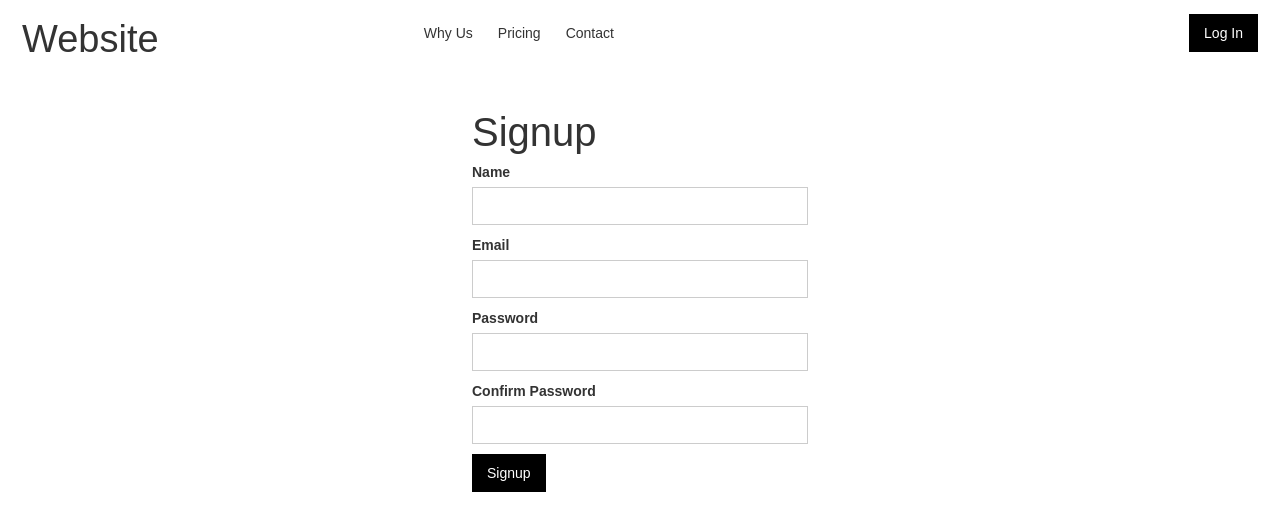
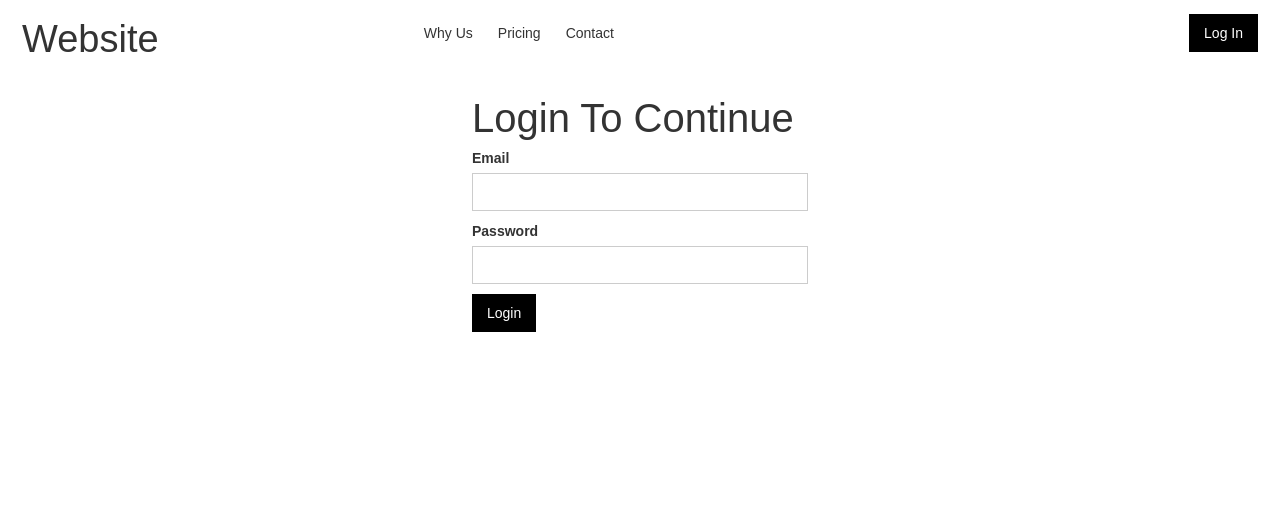
Before and after one commit to PICTWTL/pandas, a React (Create React App) app: page /login in a window 1280 px wide. Shown: the top 530 px of the page. Built offline with nearby package versions, Linux system fonts and the light colour scheme.

Commit message:
Basic Login Function Added

```diff
--- a/src/App.js
+++ b/src/App.js
@@ -9,7 +9,10 @@ import Signup from "./pages/Signup";
 import Alert from "./components/Alert";
 import { LandingNavbar } from "./components/LandingNavbar";
 import Home from "./pages/Home";
-import { createBrowserRouter } from "react-router-dom";
+// import { Landing } from "./pages/Landing";
+// import { createBrowserRouter,Router } from "react-router-dom";
+import { BrowserRouter as Router, Routes, Route } from "react-router-dom";
+
 
 const App = () => {
   const [alert, setAlert] = useState(null);
@@ -24,9 +27,20 @@ const App = () => {
   };
   return (
     <>
-      <LandingNavbar />
-      <Alert alert={alert} />
-      <Signup showAlert={showAlert} />
+
+    {/* <Admin></Admin> */}
+    <Router>
+    {/* <Alert alert={alert}/> */}
+
+      <Routes>
+              <Route exact path="/" element={<Landing></Landing>} />
+              <Route exact path="/admin" element={<Admin showAlert={showAlert}/>} />
+              <Route exact path="/signup" element={<Signup showAlert={showAlert}/>} />
+              <Route exact path="/login" element={<Login showAlert={showAlert}/>} />
+
+            </Routes>
+
+      </Router>
     </>
   );
 };
--- a/src/components/LandingNavbar.js
+++ b/src/components/LandingNavbar.js
@@ -1,6 +1,11 @@
 import React from 'react'
+import { useNavigate } from 'react-router-dom'
 
 export const LandingNavbar = () => {
+  const navigate = useNavigate();
+  const redirectLogin = ()=>{
+    navigate("/login")
+  }
   return (
     <div className='navbarr'>
         <h1 className='heading'>Website</h1>
@@ -10,7 +15,7 @@ export const LandingNavbar = () => {
             <div>Contact</div>
         </div>
         <div>
-            <button className='w-button'>Log In</button>
+            <button onClick={redirectLogin} className='w-button'>Log In</button>
         </div>
     </div>
   )
--- a/src/pages/Admin.js
+++ b/src/pages/Admin.js
@@ -1,5 +1,5 @@
 import { useContext } from "react";
-import { BrowserRouter, Routes, Route } from "react-router-dom";
+import { BrowserRouter, Routes, Route, useNavigate } from "react-router-dom";
 
 import Login from "./Login";
 import Home from "./Home";
@@ -9,13 +9,25 @@ import Single from "./Single";
 import { productInputs, userInputs } from "./formSource";
 import { DarkModeContext } from "../context/darkModeContext";
 import "../styles/dark.scss";
-
+import { Navigate } from "react-router-dom";
+// import { useNavigate } from "react-router-dom";
+import { useEffect } from "react";
 const Admin = () => {
+  const navigate = useNavigate();
   const { darkMode } = useContext(DarkModeContext);
-
+  useEffect(() => {
+    if(localStorage.getItem('token'))
+    {
+      // getAllNotes();
+    }
+    else{
+      navigate('/signup');
+    }
+  }, []);
   return (
     <div className={darkMode ? "dark" : ""}>
-      <BrowserRouter>
+      <Home></Home>
+      {/* <BrowserRouter>
         <Routes>
           <Route path="/">
             <Route index element={<Home />} />
@@ -38,7 +50,7 @@ const Admin = () => {
             </Route>
           </Route>
         </Routes>
-      </BrowserRouter>
+      </BrowserRouter> */}
     </div>
   );
 };
--- a/src/pages/Landing.js
+++ b/src/pages/Landing.js
@@ -1,7 +1,13 @@
 import React from 'react';
 import { LandingNavbar } from '../components/LandingNavbar';
 import '../styles/landingNavbar.scss'
+import { Navigate, useNavigate } from 'react-router-dom';
 export const Landing = () => {
+  let navigate = useNavigate();
+
+  const handleClick = ()=>{
+      navigate('/signup')
+  }
   return (
     <div>
     <LandingNavbar />
@@ -12,7 +18,7 @@ export const Landing = () => {
                     Lets give your brand a
                     <span className='big-h1'>headstart</span>
                 </h1>
-                <button className='button-primary w-button'>Get Started</button>
+                <button onClick={handleClick} className='button-primary w-button'>Get Started</button>
             </div>
         </div>
     </section>
--- a/src/pages/Login.js
+++ b/src/pages/Login.js
@@ -2,26 +2,83 @@ import React from "react";
 import { LandingNavbar } from "../components/LandingNavbar";
 import "../styles/login.scss";
 import "../styles/landingNavbar.scss";
-const Login = () => {
-  return <div>
-    <LandingNavbar/>
-    <section>
-      <div className="div-block-2">
-          <h1 className="heading-3">Login</h1>
+import { useNavigate } from "react-router-dom";
+import { useState } from "react";
+const host = "http://localhost:8080";
+
+const Login = (props) => {
+  const [credentials, setCredentials] = useState({ email: "", password: "" });
+  let history = useNavigate();
+  const onChange = (e) => {
+    setCredentials({ ...credentials, [e.target.name]: e.target.value });
+  };
+  const handleSubmit = async (e) => {
+    console.log("handle Login")
+    e.preventDefault();
+    const response = await fetch(`${host}/api/auth/login`, {
+      method: "POST",
+      headers: {
+        "Content-Type": "application/json",
+      },
+      body: JSON.stringify({
+        email: credentials.email,
+        password: credentials.password,
+      }),
+    });
+    const json = await response.json();
+    console.log(json);
+    if (json.success) {
+      //Save the auth token and redirect
+      localStorage.setItem("token", json.authtoken);
+      props.showAlert("Logged In Successfully", "success");
+      history("/admin");
+    } else {
+      // alert("Invalid Credentials")
+      props.showAlert("Invalid Credentials", "danger");
+    }
+  };
+  return (
+    <div>
+      <LandingNavbar />
+      <section>
+        <div className="div-block-2">
+          <h1 className="heading-3">Login To Continue</h1>
           <div className="form">
-            <form>
-              <label for="username" className="field-lable">Username</label>
-              <input type="text" className="input-field" name="name"></input>
+            <form onSubmit={handleSubmit}>
+              <label htmlFor="email" className="field-lable">
+                Email
+              </label>
+              <input
+                type="email"
+                id="email"
+                onChange={onChange}
+                value={credentials.email}
+                className="input-field"
+                name="email"
+              ></input>
 
-              <label for="password" className="field-lable">Password</label>
-              <input type="password" className="input-field" name="password"></input>
+              <label htmlFor="password" className="field-lable">
+                Password
+              </label>
+              <input
+                type="password"
+                onChange={onChange}
+                value={credentials.password}
+                id="password"
+                className="input-field"
+                name="password"
+              ></input>
 
-              <input type="submit" value="Login" className="w-button"></input>
+              <button type="submit" className="w-button">
+                Login
+              </button>
+              {/* <input type="submit" value="Login" className="w-button"></input> */}
             </form>
           </div>
-      </div>
-    </section>
-  </div>;
+        </div>
+      </section>
+    </div>
+  );
 };
 
 export default Login;
--- a/src/pages/Signup.js
+++ b/src/pages/Signup.js
@@ -4,10 +4,11 @@ import { useNavigate } from "react-router-dom";
 import { LandingNavbar } from "../components/LandingNavbar";
 import "../styles/landingNavbar.scss";
 import "../styles/login.scss";
-
+import Alert from "../components/Alert";
 // require("dotenv").config();
 const host = "http://localhost:8080";
 const Signup = (props) => {
+    const navigate = useNavigate();
   const [credentials, setCredentials] = useState({
     name: "",
     email: "",
@@ -43,7 +44,7 @@ const Signup = (props) => {
         //Save the auth token and redirect
         props.showAlert("Signed In Successfully", "success");
         localStorage.setItem("token", json.authtoken);
-        // navigate("/");
+        navigate("/admin");
       } else {
         // alert("Invalid Credentials")
         props.showAlert("Invalid Credentials", "danger");
@@ -54,6 +55,9 @@ const Signup = (props) => {
   };
   return (
     <div>
+
+      <LandingNavbar />
+      {/* <Alert alert={alert} /> */}
       <section className="pd-0">
         <div className="div-block-2  mb-3 pt-0">
           <h1 className="heading-3">Signup</h1>
--- a/src/styles/navbar.scss
+++ b/src/styles/navbar.scss
@@ -10,7 +10,7 @@
     width: 100%;
     display: flex;
     align-items: center;
-    padding: 20px;
+    // padding: 20px;
     justify-content: space-between;
 
     .search {
```
